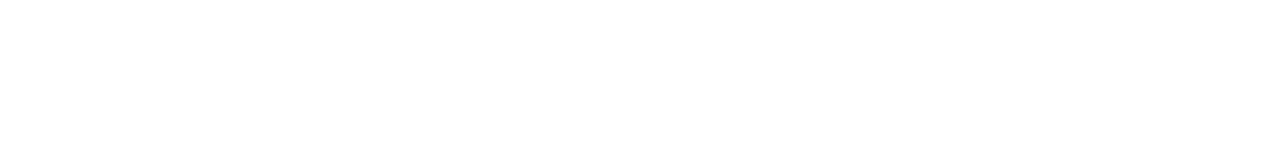
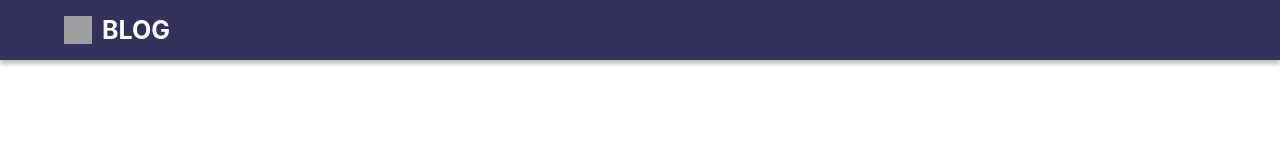
Before and after one commit to MathiRD/FirstChallenge, a plain HTML site: page index.html in a window 1280 px wide. Drawn offline with Linux system fonts and the light colour scheme; grey boxes are pictures that could not be loaded.

Commit message:
Raw html and  header styling

```diff
--- a/index.html
+++ b/index.html
@@ -3,9 +3,23 @@
 <head>
     <meta charset="UTF-8">
     <meta name="viewport" content="width=device-width, initial-scale=1.0">
-    <title>Document</title>
+    <meta http-equiv="X-UA-Compatible" content="IE=edge">
+    <link href="style.css" rel="stylesheet">
+    <title>CompassChallenge</title>
 </head>
 <body>
+    <header>
+        <div class="container">
+            <img src="https://logospng.org/download/uol/logo-uol-icon-1024.png" alt="logo" class="logo">
+            <a href="index.html">
+                <h1 class="title">BLOG</h1>
+            </a>
+        </div>
+    </header>
+    <div>
 
+    </div>
+
+    <script></script>
 </body>
 </html>
--- a/style.css
+++ b/style.css
@@ -0,0 +1,53 @@
+:root {
+    --primary: #32325D;
+    --title: #3A4f9A;
+    --white: #ffffff;
+    --gray: #575757;
+}
+
+* {
+    margin: 0;
+    padding: 0;
+    box-sizing: border-box;
+}
+
+a {
+    text-decoration: none;
+  }
+
+html, body {
+    position: absolute;
+    width: 100%;
+    height: 100%;
+    display: flex;
+    flex-direction: column;
+
+    font-family: 'Inter', sans-serif;
+  }
+
+header {
+    background-color: #32325D;
+    display: flex;
+    justify-content: center;
+    min-height: 60px;
+    align-items: center;
+    box-shadow: 0px 4px 4px 0px #00000040;
+  }
+
+header .container {
+    display: flex;
+    align-items: center;
+    width: 90%;
+  }
+
+.logo {
+    width: 28px;
+    height: 28px;
+    left: 30px;
+  }
+
+.title {
+    font-size: 25px;
+    color: white;
+    margin-left: 10px;
+}
```
Also changed, not shown: data.ts (+14 -0 lines), README.md.
